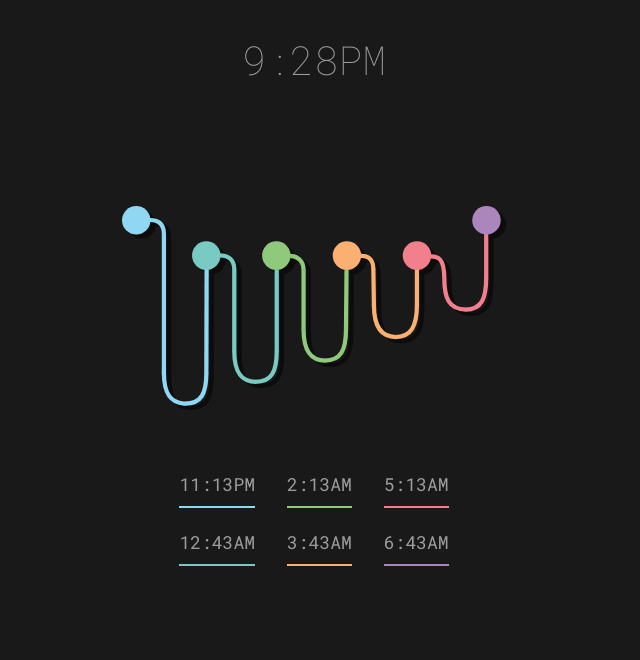
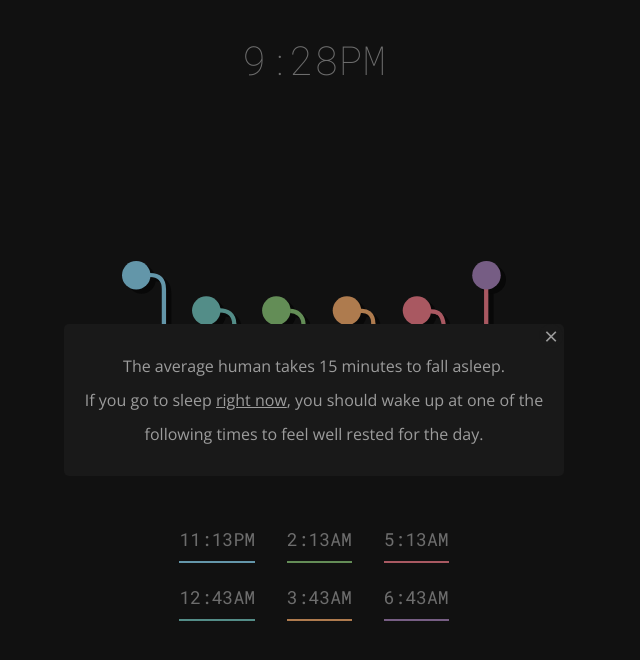
Before and after one commit to trevsm/whentowakeup, a React app: page / in a window 1280 px wide. Shown: the top 660 px of the page, without its empty margins (326-966 px from the left). Built offline with nearby package versions, Linux system fonts and the light colour scheme.

Commit message:
added data modal when page loads

```diff
--- a/package.json
+++ b/package.json
@@ -39,6 +39,7 @@
     "node": "^11.15.0",
     "react": "^16.11.0",
     "react-dom": "^16.11.0",
-    "react-router-dom": "^4.3.1"
+    "react-router-dom": "^4.3.1",
+    "reactjs-popup": "^1.5.0"
   }
 }
--- a/public/index.html
+++ b/public/index.html
@@ -13,9 +13,14 @@
     <title>When To Wake Up</title>
   </head>
 
-  <body>
+  <body onload="triggerModal();">
     <div id="root"></div>
     <script type="text/javascript" src="./scripts/time-functions.js"></script>
     <script type="text/javascript" src="./bundle.js"></script>
+    <script type="text/javascript">
+      function triggerModal() {
+        document.getElementsByClassName("transparent")[0].click();
+      }
+    </script>
   </body>
 </html>
--- a/src/components/App.js
+++ b/src/components/App.js
@@ -2,6 +2,7 @@ import React, { Component } from "react";
 import Contact from "./Contact";
 import Clock from "./Clock";
 import Timetable from "./Timetable";
+import Modal from "./Modal";
 import "../styles/App.scss";
 
 class App extends Component {
@@ -33,6 +34,9 @@ class App extends Component {
         <header>
           <Clock date={date} />
         </header>
+        <div>
+          <Modal />
+        </div>
         <section className="middle">
           <img src="../images/sleep-cycle.svg" />
           <Timetable date={date} />
--- /dev/null
+++ b/src/components/Modal.js
@@ -0,0 +1,20 @@
+import React from "react";
+import Popup from "reactjs-popup";
+import "../styles/Modal.scss";
+
+export default () => (
+  <Popup trigger={<button className="button transparent"></button>} modal>
+    {close => (
+      <div className="modal">
+        <a className="close" onClick={close}>
+          &times;
+        </a>
+        <div className="content">
+          The average human takes 15 minutes to fall asleep. <br />
+          If you go to sleep <u>right now</u>, you should wake up at one of the
+          following times to feel well rested for the day.
+        </div>
+      </div>
+    )}
+  </Popup>
+);
--- /dev/null
+++ b/src/styles/Modal.scss
@@ -0,0 +1,51 @@
+.popup-content {
+  border-radius: 5px;
+  border: none !important;
+  max-width: 500px;
+  min-width: 300px;
+}
+.popup-overlay {
+  background: rgba(0, 0, 0, 0.3);
+}
+
+.popup-content,
+.close {
+  color: #9c9c9c;
+  background-color: #191919 !important;
+}
+
+.modal {
+  padding: 15px;
+  font-size: 12px;
+}
+.modal > .header {
+  width: 100%;
+  border-bottom: 1px solid gray;
+  font-size: 18px;
+  text-align: center;
+  padding: 5px;
+}
+.modal > .content {
+  width: 100%;
+  padding: 10px 5px;
+  font-size: 12pt;
+  line-height: 34px;
+}
+.modal > .close {
+  transform: translate(-11px, 10px);
+  cursor: pointer;
+  position: absolute;
+  display: block;
+  padding: 2px 5px;
+  line-height: 20px;
+  right: -10px;
+  top: -10px;
+  font-size: 24px;
+  background: #ffffff;
+  border-radius: 18px;
+}
+.transparent {
+  user-select: none;
+  pointer-events: none;
+  opacity: 0;
+}
```
Also changed, not shown: 1 other file (tests, documents, lock files or other folders).
